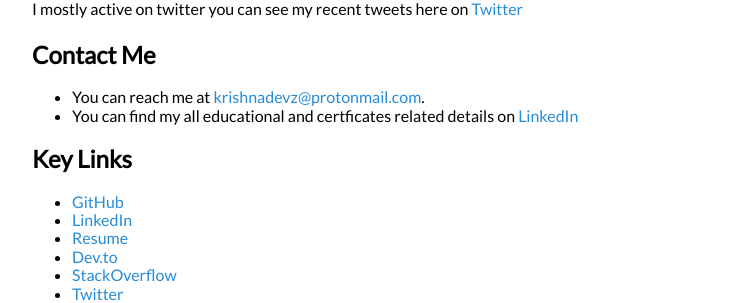
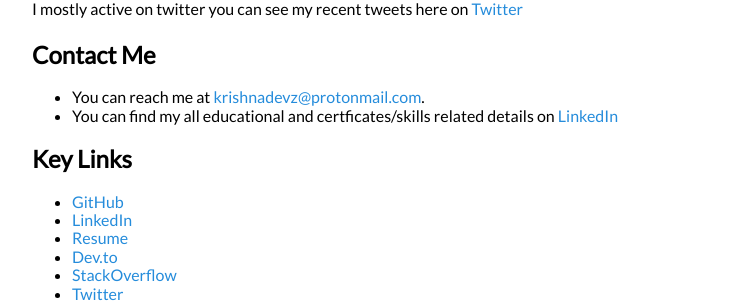
Before and after one commit to krishnadevz/krishnadevz.github.io, a Jekyll site: the page built from index.md, in a window 1280 px wide. Shown: the part 591-894 px from the top of the page, without its empty margins (258-1011 px from the left). Built offline with Jekyll 4.4.1, drawn with Linux system fonts in a browser that asks for light colours; nearby versions of some CDN libraries; our own code applies the rules of GitHub Pages for plain Markdown files.

Commit message:
updated index.md file

```diff
--- a/index.md
+++ b/index.md
@@ -17,7 +17,7 @@ I mostly active on twitter you can see my recent tweets here on [Twitter](https:
 ## Contact Me
 
 * You can reach me at [krishnadevz@protonmail.com](mailto:krishnadevz@protonmail.com).
-* You can find my all educational and certficates related details on [LinkedIn](https://www.linkedin.com/in/krishnakakade/)
+* You can find my all educational and certficates/skills related details on [LinkedIn](https://www.linkedin.com/in/krishnakakade/)
 
 
 ## Key Links
```
